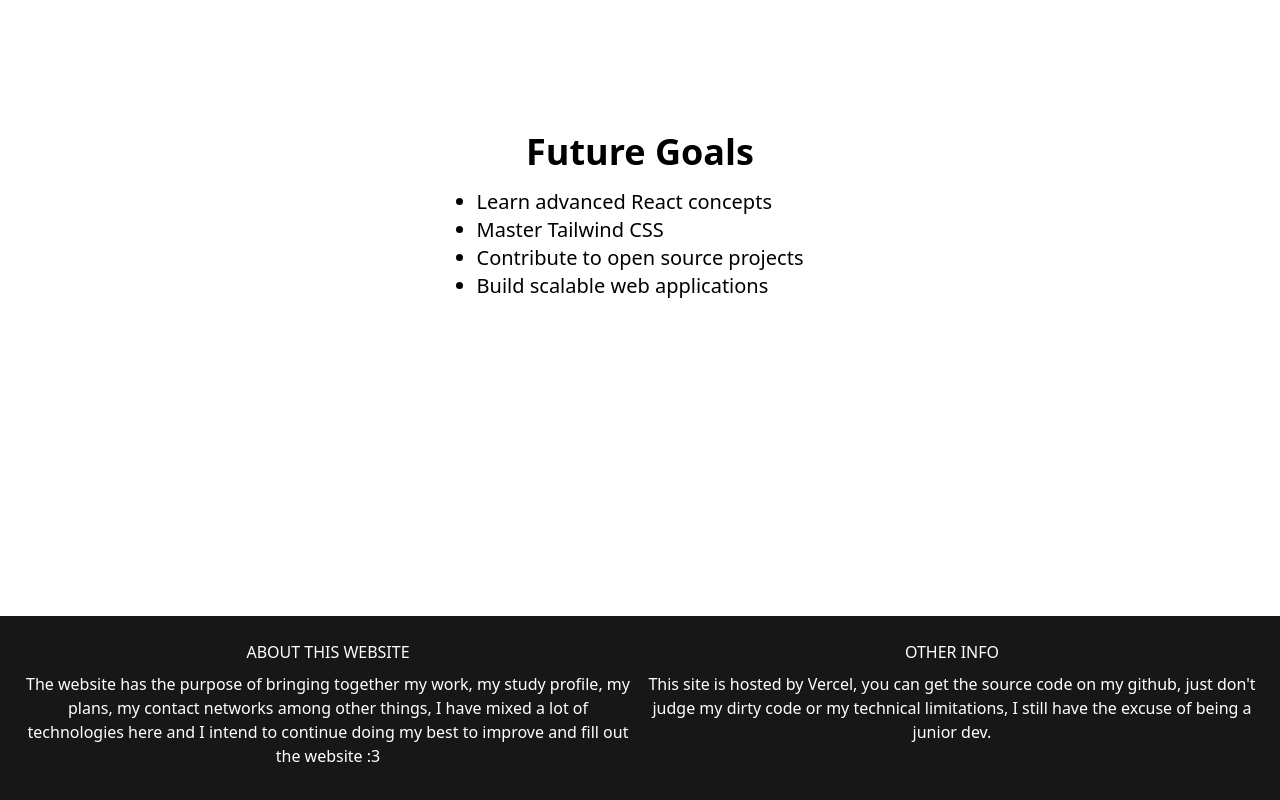
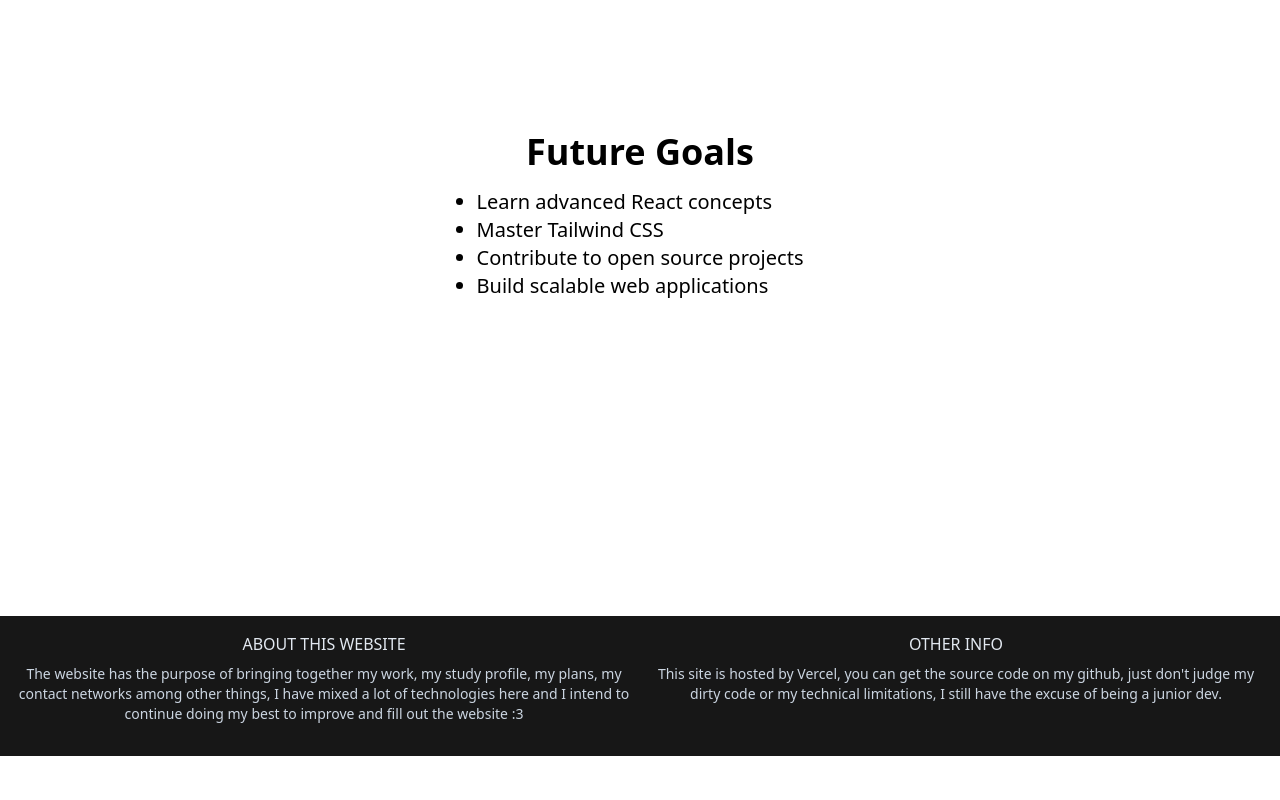
Before and after one commit to henriquejustee/aelys-old-personal-website, a React (Vite) app: page /future-goals in a window 1280 px wide. Shown: the part 248-1048 px from the top of the page. After the commit the page ends 1004 px from the top, so only its background shows below. Built offline with nearby package versions, Linux system fonts and the light colour scheme.

Commit message:
Update Footer component styles

```diff
--- a/src/components/Footer.tsx
+++ b/src/components/Footer.tsx
@@ -4,18 +4,18 @@
 export default function Footer() {
   return (
     <footer className="flex flex-col bg-neutral-900 text-center items-center text-white ">
-      <div className="container p-6 text-white">
+      <div className="container p-4 text-slate-200">
         <div className="grid gap-4 lg:grid-cols-2">
-          <div className="mb-6 md:mb-0">
+          <div className="mb-4 md:mb-0">
             <h5 className="mb-2 font-medium uppercase">About this website</h5>
-            <p className="mb-4">
+            <p className="mb-4 text-slate-300 font-light text-sm">
             The website has the purpose of bringing together my work, my study profile, my plans, my contact networks among other things, I have mixed a lot of technologies here and I intend to continue doing my best to improve and fill out the website :3
             </p>
           </div>
 
           <div className="mb-6 md:mb-0">
             <h5 className="mb-2 font-medium uppercase">Other info</h5>
-            <p className="mb-4">
+            <p className="mb-4 text-slate-300 font-light text-sm">
             This site is hosted by Vercel, you can get the source code on my github, just don't judge my dirty code or my technical limitations, I still have the excuse of being a junior dev.
             </p>
           </div>
```
